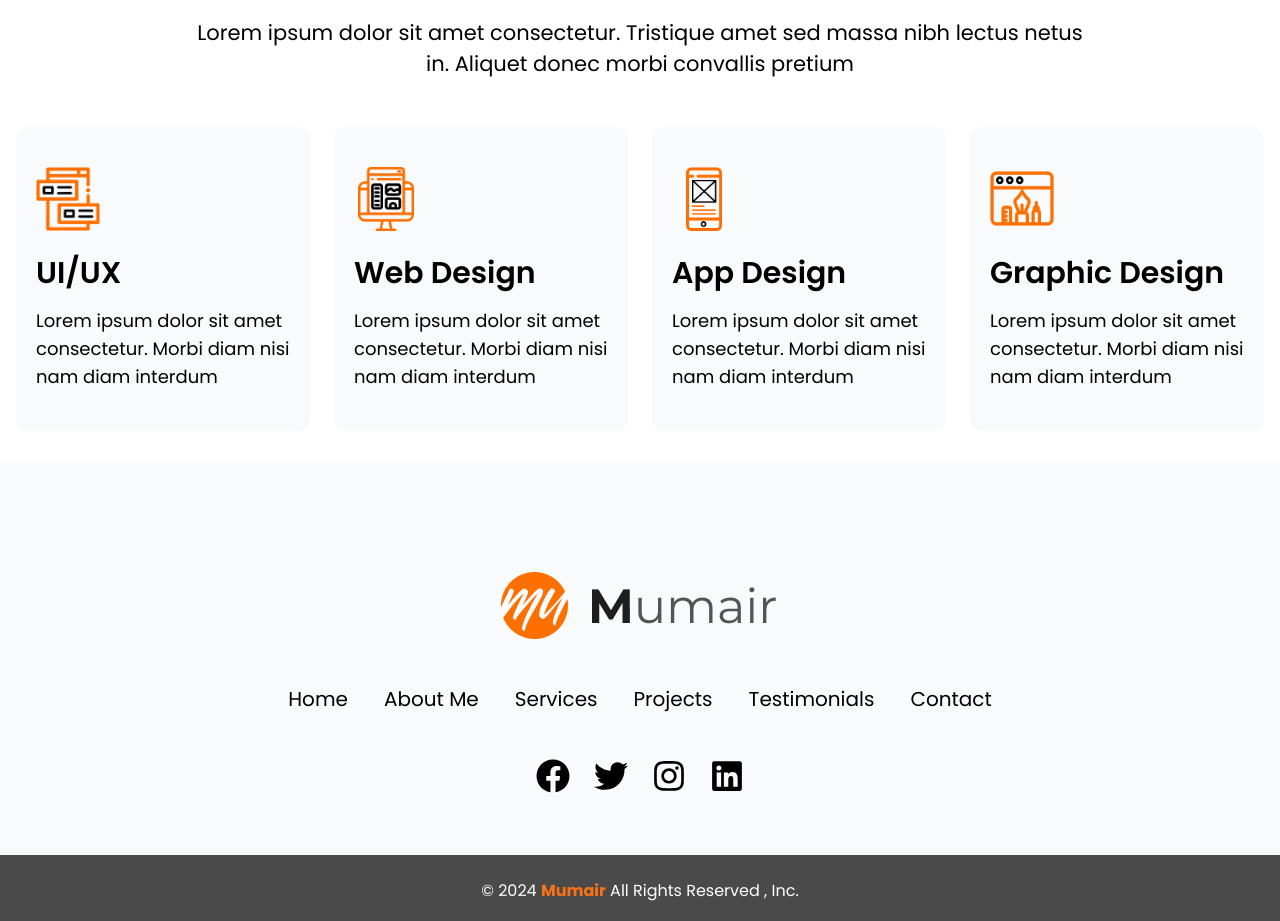
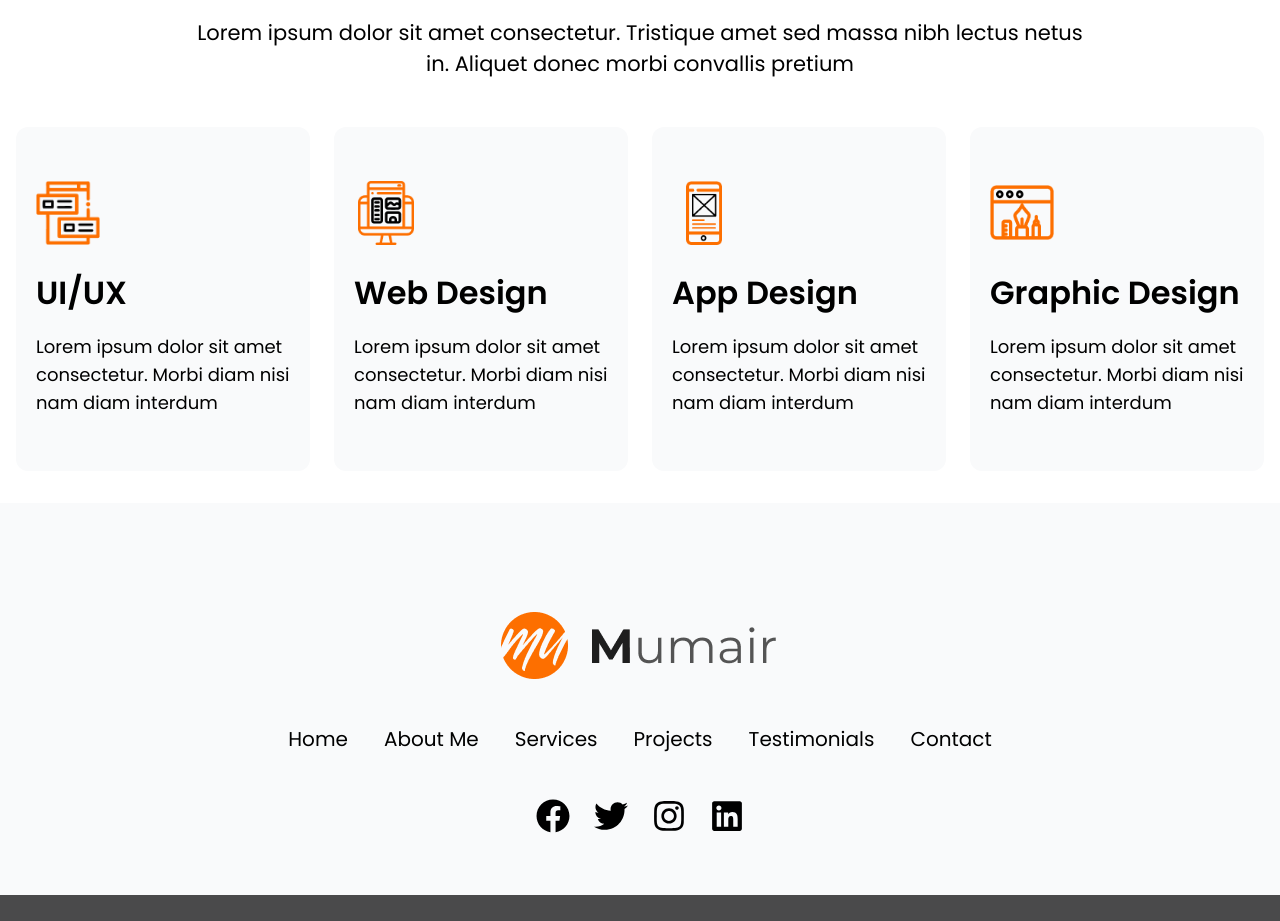
Before and after one commit to Jahid0178/mumair-task, a Next.js app: page / in a window 1280 px wide. Shown: the part 1760-2681 px from the top of the page. Built offline with nearby package versions, Linux system fonts and the light colour scheme.

Commit message:
fix: fixed service card component padding issue

```diff
--- a/components/common/Cards/ServiceCard/ServiceCard.tsx
+++ b/components/common/Cards/ServiceCard/ServiceCard.tsx
@@ -9,7 +9,7 @@ interface ServiceCardProps {
 const ServiceCard = ({ service }: ServiceCardProps) => {
   const { icon, name, description } = service;
   return (
-    <div className="px-5 py-10 bg-gray-50 rounded-xl">
+    <div className="px-5 py-[54px] bg-gray-50 rounded-xl">
       <Image
         src={icon}
         alt={name}
@@ -17,7 +17,9 @@ const ServiceCard = ({ service }: ServiceCardProps) => {
         height={50}
         className="w-16 h-16 object-contain"
       />
-      <h3 className="mt-6 mb-4 text-3xl font-semibold">{name}</h3>
+      <h3 className="mt-6 mb-4 text-[32px] leading-[48px] font-semibold">
+        {name}
+      </h3>
       <p className="text-lg">{description}</p>
     </div>
   );
```
